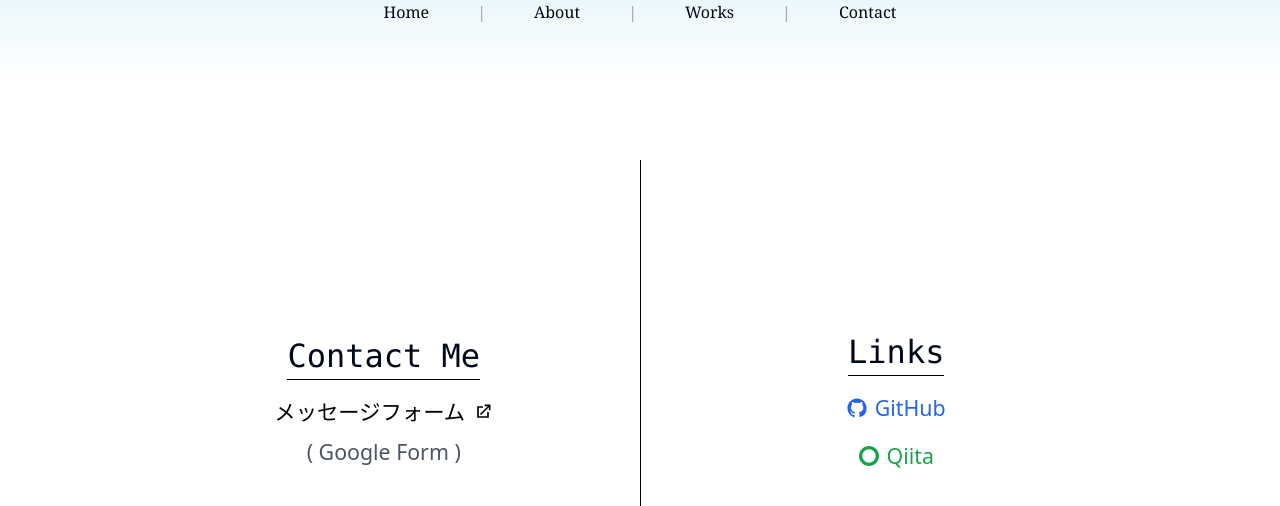
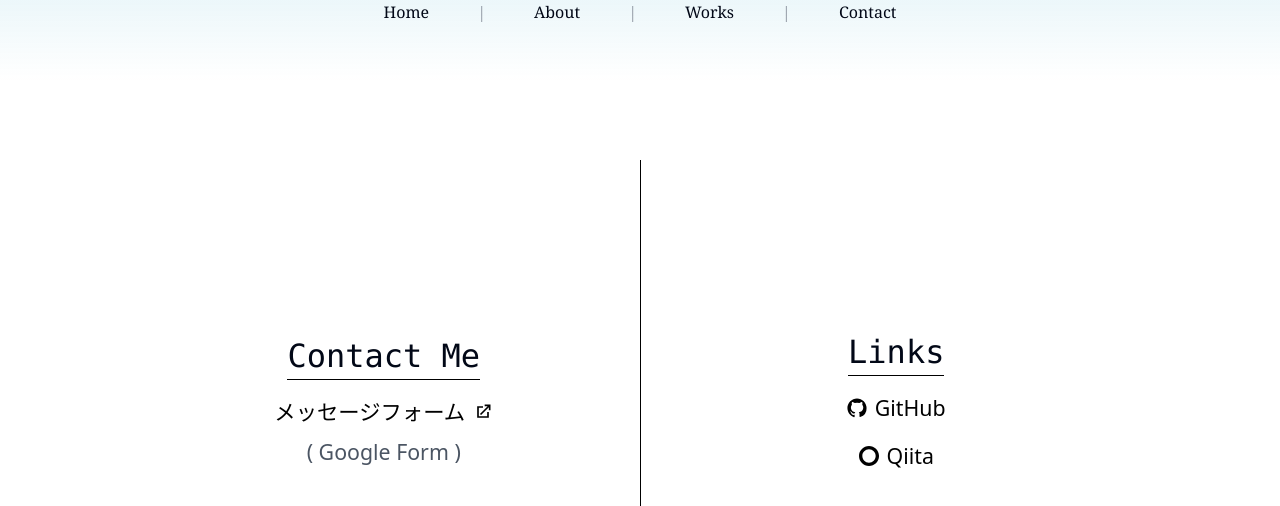
Before and after one commit to RS2-prog/my-site, a Next.js app: page /contact in a window 1280 px wide. Shown: the top 506 px of the page. Built offline with nearby package versions, Linux system fonts and the light colour scheme.

Commit message:
add: リンクボタン

```diff
--- a/src/components/sections/GoalSection.tsx
+++ b/src/components/sections/GoalSection.tsx
@@ -1,5 +1,7 @@
 import { SectionProps } from '@/types/sectionTypes'
 import React from 'react'
+import LinkButton from '../utils/LinkButton';
+import { links } from '../header/Header';
 
 const GoalSection: React.FC<SectionProps> = ({ active }) => {
   const text = ["フルスタックエンジニアを目指して、バランスよく経験とスキルを磨いていきます。",
@@ -9,10 +11,14 @@ const GoalSection: React.FC<SectionProps> = ({ active }) => {
   return (
     <div
       className={`h-screen w-full ${active ? 'overflow-y-auto' : 'overflow-y-hidden'} bg-[#ecf7fa]
-      flex items-center `}
+      flex flex-col justify-center space-y-[6vh]`}
     >
       <div className='w-[40%] mr-[10%] ml-auto text-[18pt] leading-loose tracking-wider'>
         {text}
+      </div>
+      <div className='flex w-[30%] place-content-between mr-[20%] ml-auto'>
+        <LinkButton href={links.works} label="view works" />
+        <LinkButton href={links.contact} label="contact me" />
       </div>
     </div>
   )
--- a/src/components/sections/SkillSection.tsx
+++ b/src/components/sections/SkillSection.tsx
@@ -43,14 +43,14 @@ const SkillSection: React.FC<SectionProps> = ({ active }) => {
         initial={{ opacity: 0 }}
         animate={{ opacity: detailDisplayed ? 1 : 0 }}
         transition={{ duration: 0.5, ease: "easeInOut" }}
-        className={`w-[40%] h-[99%] space-y-7 ml-auto ${detailDisplayed ? 'visiable' : 'hidden'} flex flex-col justify-center`}
+        className={`w-[40%] h-[90%] gap-[5vh] ml-auto ${detailDisplayed ? 'visible' : 'hidden'} flex flex-col justify-center`}
       >
         {skills.map((skill, index) => (
           <li key={index}>
             {index !== skills.length - 1 ? (
               <>
-                <p className='font-mono text-lg'>{skill.language}</p>
-                <p className='p-4'>{skill.expand}</p>
+                <p className='font-mono text-2xl'>{skill.language}</p>
+                <p className='p-4 text-lg'>{skill.expand}</p>
               </>
             ) : (
               <LinkButton href={links.about} label='view more'/>
--- a/src/components/utils/ArrowButton.tsx
+++ b/src/components/utils/ArrowButton.tsx
@@ -6,7 +6,7 @@ type ArrowButtonProps = {
 }
 
 const ArrowButton: React.FC<ArrowButtonProps> = ({ onClick }) => {
-  const [isOpen, setIsOpen] = useState(false);
+  const [isOpen, setIsOpen] = useState(true);
   const [isAnimating, setIsAnimating] = useState(false);
 
   const handleClick = () => {
--- a/src/components/utils/ScrollBar.tsx
+++ b/src/components/utils/ScrollBar.tsx
@@ -1,7 +1,7 @@
 import { useEffect, useState } from "react";
 
 const ScrollBar = () => {
-  const numSections = 7;
+  const numSections = 6;
   const [sectionHeight, setSectionHeight] = useState(0);
   const [scrollPosition, setScrollPosition] = useState(0);
   const [isVisible, setIsVisible] = useState(false);
--- a/src/pages/contact/index.tsx
+++ b/src/pages/contact/index.tsx
@@ -38,9 +38,9 @@ const Contact = () => {
           <div className="flex flex-col items-center mt-4 space-y-4">
             {/* GitHubリンク */}
             <a
-              href="https://github.com/yourusername"
+              href="https://github.com/RS2-prog"
               target="_blank"
-              className="flex items-center text-blue-600 hover:text-blue-800 text-[16pt]"
+              className="flex items-center text-black hover:text-gray-600 text-[16pt]"
               rel="noopener noreferrer"
             >
               <svg
@@ -56,9 +56,9 @@ const Contact = () => {
 
             {/* Qiitaリンク */}
             <a
-              href="https://qiita.com/yourusername"
+              href="https://qiita.com/Ryu_S_2025"
               target="_blank"
-              className="flex items-center text-green-600 hover:text-green-800 text-[16pt]"
+              className="flex items-center text-black hover:text-green-600 text-[16pt]"
               rel="noopener noreferrer"
             >
               <svg
--- a/src/types/sectionTypes.ts
+++ b/src/types/sectionTypes.ts
@@ -24,7 +24,7 @@ export const sections: Section[] = [
   { title: "Who I Am", subtitle: "自己紹介", component: ProfileSection },
   { title: "My Journey", subtitle: "経歴記録", component: HistorySection },
   { title: "Core Technologies", subtitle: "主要技術", component: SkillSection },
-  { title: "Development Tools", subtitle: "基盤技術", component: OtherSkillSection },
+  // { title: "Development Tools", subtitle: "基盤技術", component: OtherSkillSection },
   { title: "Beyond Skills", subtitle: "技術以外", component: PRSection },
   { title: "Next Stage", subtitle: "未来展望", component: GoalSection },
 ];
```
